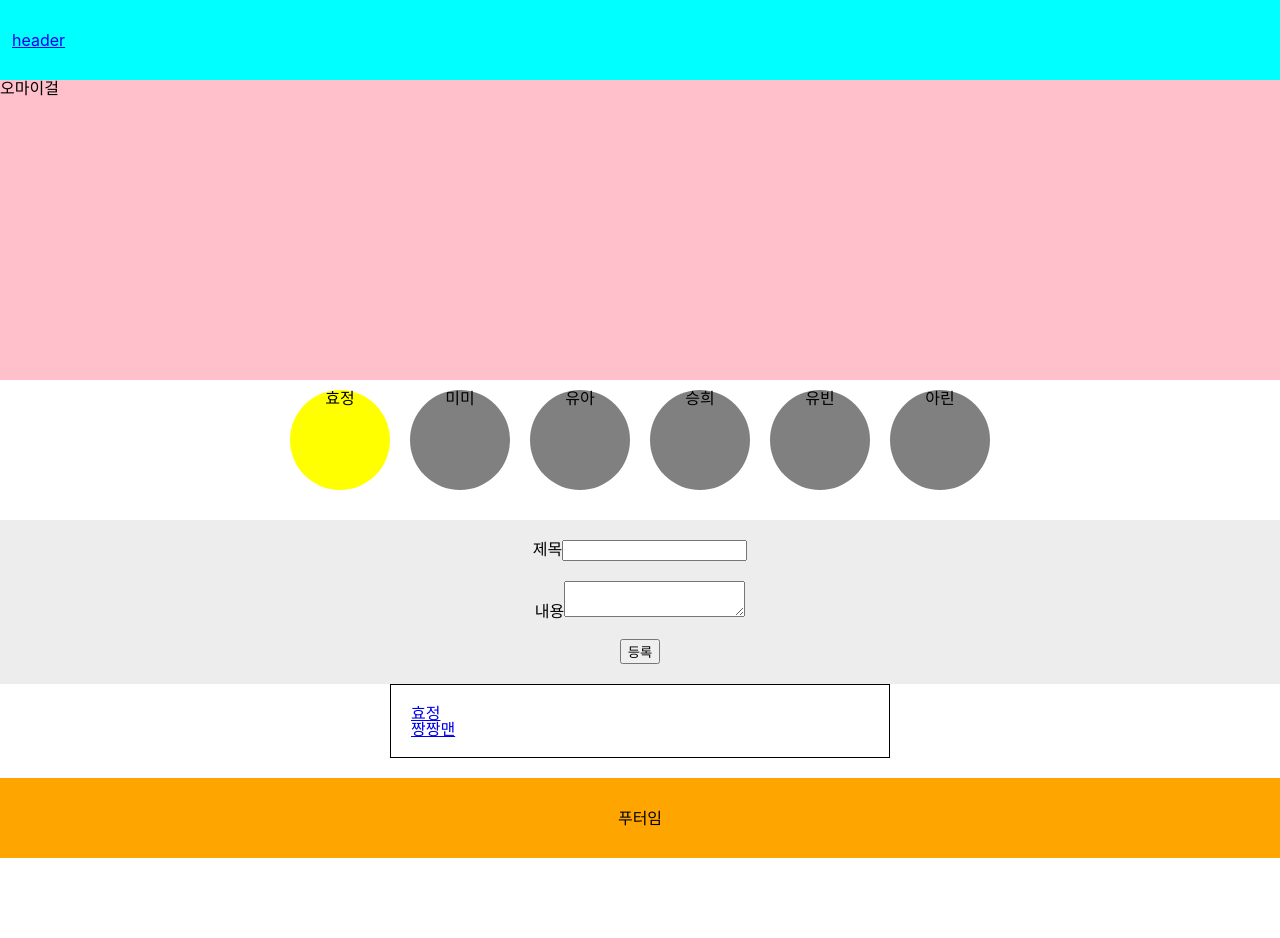
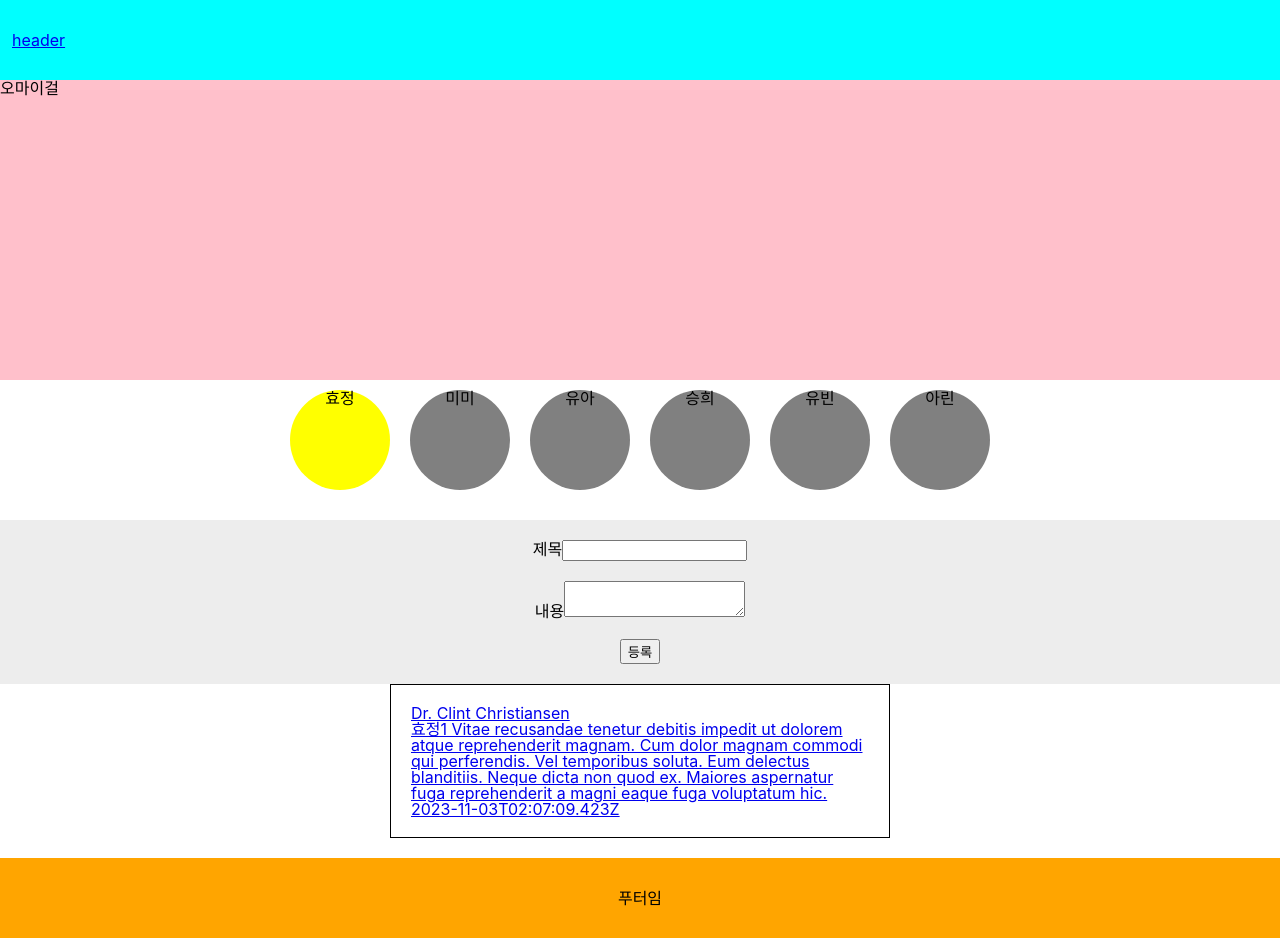
Before and after one commit to brownrice0916/fan-letter-site, a React (Create React App) app: page /fanletter/1 in a window 1280 px wide. Before the commit the page ends 858 px from the top, so only its background shows below. Built offline with nearby package versions, Linux system fonts and the light colour scheme.

Commit message:
change structure

```diff
--- a/src/pages/FanLetter/FanLetter.jsx
+++ b/src/pages/FanLetter/FanLetter.jsx
@@ -25,6 +25,7 @@ const FanLetter = ({
     setCurrentArtist(artists.find((item) => item.id === parseInt(params.id)));
     setSelectedMember((prev) => (prev ? prev : currentArtist.members[0]));
   }, [currentArtist, setSelectedMember, setCurrentArtist, params.id, artists]);
+
   const handleSubmit = (e) => {
     e.preventDefault();
 
@@ -34,27 +35,29 @@ const FanLetter = ({
     if (nickname === "" || content === "") {
       return;
     }
-    const addedLetters = { nickname, content, id: uuidv4(), date: new Date() };
-    const changedArtists = artists.map((artist) =>
-      artist.id === currentArtist.id
-        ? {
+
+    const changedArtists = artists.map((artist) => {
+      if (artist.id === currentArtist.id) {
+        return {
           ...artist,
-            members: artist.members.map((member) =>
-              member.id === selectedMember.id
-                ? {
-                    ...member,
-                    fanLetters: [...member.fanLetters, addedLetters],
+          fanLetters: [
+            ...artist.fanLetters,
+            {
+              id: uuidv4(),
+              nickname,
+              content,
+              writedTo: selectedMember.name,
+              createdAt: new Date(),
+            },
+          ],
+        };
+      } else {
+        return artist;
       }
-                : member
-            ),
-          }
-        : artist
-    );
+    });
+    console.log(changedArtists);
     setArtists(changedArtists);
-    setSelectedMember({
-      ...selectedMember,
-      fanLetters: [...selectedMember.fanLetters, addedLetters],
-    });
+
     e.target.nickname.value = "";
     e.target.content.value = "";
 
@@ -128,12 +131,14 @@ const FanLetter = ({
       </StyledForm>
       <StyledFanLetterWrap>
         {selectedMember &&
-          selectedMember.fanLetters.map((fanLetter) => (
+          currentArtist.fanLetters
+            .filter((fanLetter) => fanLetter.writedTo === selectedMember.name)
+            .map((fanLetter) => (
               <StyledFanLetterCard key={fanLetter.id}>
                 <Link to={`/fanletterDetail/${fanLetter.id}`}>
                   <h3>{fanLetter.nickname}</h3>
                   <p>{fanLetter.content}</p>
-                <p>{fanLetter.date.toLocaleString("ko-KR")}</p>
+                  <p>{fanLetter.createdAt.toLocaleString("ko-KR")}</p>
                 </Link>
               </StyledFanLetterCard>
             ))}
--- a/src/shared/artists.js
+++ b/src/shared/artists.js
@@ -8,49 +8,78 @@ export const datas = [
       {
         id: 1,
         name: "효정",
-        fanLetters: [
-          { id: uuidv4(), nickname: "효정", content: "짱짱맨", date: "" },
-        ],
       },
       {
         id: 2,
         name: "미미",
-        fanLetters: [
-          { id: uuidv4(), nickname: "미미가", content: "최고", date: "" },
-          { id: uuidv4(), nickname: "bye2", content: "byee", date: "" },
-        ],
       },
       {
         id: 3,
         name: "유아",
-        fanLetters: [
-          { id: uuidv4(), nickname: "유아", content: "사랑해", date: "" },
-          { id: uuidv4(), nickname: "bye3", content: "byee", date: "" },
-        ],
       },
       {
         id: 4,
         name: "승희",
-        fanLetters: [
-          { id: uuidv4(), nickname: "승희", content: "승승장구", date: "" },
-          { id: uuidv4(), nickname: "bye4", content: "byee", date: "" },
-        ],
       },
       {
         id: 5,
         name: "유빈",
-        fanLetters: [
-          { id: uuidv4(), nickname: "유빈", content: "원더걸스", date: "" },
-          { id: uuidv4(), nickname: "bye5", content: "byee", date: "" },
-        ],
       },
       {
         id: 6,
         name: "아린",
-        fanLetters: [
-          { id: uuidv4(), nickname: "아린", content: "아리니", date: "" },
-          { id: uuidv4(), nickname: "bye6", content: "hi2", date: "" },
-        ],
+      },
+    ],
+    fanLetters: [
+      {
+        createdAt: "2023-11-03T02:07:09.423Z",
+        nickname: "Dr. Clint Christiansen",
+        avatar:
+          "https://cloudflare-ipfs.com/ipfs/Qmd3W5DuhgHirLHGVixi6V76LhCkZUz6pnFt5AJBiyvHye/avatar/36.jpg",
+        content:
+          "효정1 Vitae recusandae tenetur debitis impedit ut dolorem atque reprehenderit magnam. Cum dolor magnam commodi qui perferendis. Vel temporibus soluta. Eum delectus blanditiis. Neque dicta non quod ex. Maiores aspernatur fuga reprehenderit a magni eaque fuga voluptatum hic.",
+        writedTo: "효정",
+        id: 1,
+      },
+      {
+        createdAt: "2023-11-02T23:13:18.491Z",
+        nickname: "Chad Graham",
+        avatar:
+          "https://cloudflare-ipfs.com/ipfs/Qmd3W5DuhgHirLHGVixi6V76LhCkZUz6pnFt5AJBiyvHye/avatar/298.jpg",
+        content:
+          "미미1 Ipsam aspernatur nostrum eos unde velit molestiae dolorem. Tenetur ullam nostrum pariatur. Et in eos. Harum commodi ipsa quaerat aspernatur quod dignissimos quae quidem sapiente.",
+        writedTo: "미미",
+        id: 2,
+      },
+      {
+        createdAt: "2023-11-02T11:25:37.026Z",
+        nickname: "Tommy Abshire",
+        avatar:
+          "https://cloudflare-ipfs.com/ipfs/Qmd3W5DuhgHirLHGVixi6V76LhCkZUz6pnFt5AJBiyvHye/avatar/646.jpg",
+        content:
+          "유아1 Itaque nihil quae neque itaque. Non a officiis ducimus nemo consectetur. Ducimus libero voluptatum consequuntur.",
+        writedTo: "유아",
+        id: 3,
+      },
+      {
+        createdAt: "2023-11-02T16:06:34.150Z",
+        nickname: "Max Mayert",
+        avatar:
+          "https://cloudflare-ipfs.com/ipfs/Qmd3W5DuhgHirLHGVixi6V76LhCkZUz6pnFt5AJBiyvHye/avatar/37.jpg",
+        content:
+          "승희1 Sint qui eligendi repudiandae placeat maiores repudiandae assumenda repudiandae. Distinctio commodi iste. Qui architecto iusto.",
+        writedTo: "승희",
+        id: 4,
+      },
+      {
+        createdAt: "2023-11-03T05:40:17.575Z",
+        nickname: "Olga Christiansen",
+        avatar:
+          "https://cloudflare-ipfs.com/ipfs/Qmd3W5DuhgHirLHGVixi6V76LhCkZUz6pnFt5AJBiyvHye/avatar/720.jpg",
+        content:
+          "미미2 Molestiae saepe reiciendis saepe natus quo occaecati. Vel vero illum quo. Ducimus maiores porro optio illum officia nam. Cum possimus aut consequatur eaque libero ad nihil pariatur officiis.",
+        writedTo: "미미",
+        id: 5,
       },
     ],
   },
@@ -61,56 +90,74 @@ export const datas = [
       {
         id: 1,
         name: "민지",
-        fanLetters: [
-          { id: uuidv4(), nickname: "민지", content: "짱짱", date: "" },
-          { id: uuidv4(), nickname: "bye6", content: "hi2", date: "" },
-        ],
       },
       {
         id: 2,
         name: "하니",
-        fanLetters: [
-          { id: uuidv4(), nickname: "하니", content: "달려라", date: "" },
-          { id: uuidv4(), nickname: "bye6", content: "hi2", date: "" },
-        ],
       },
       {
         id: 3,
         name: "다니엘",
-        fanLetters: [
-          { id: uuidv4(), nickname: "다니엘", content: "래드클리프", date: "" },
-          { id: uuidv4(), nickname: "bye6", content: "hi2", date: "" },
-        ],
       },
       {
         id: 4,
         name: "해린",
-        fanLetters: [
-          { id: uuidv4(), nickname: "해린", content: "해리니", date: "" },
-          { id: uuidv4(), nickname: "bye6", content: "hi2", date: "" },
-        ],
       },
       {
         id: 5,
         name: "혜인",
-        fanLetters: [
-          { id: uuidv4(), nickname: "혜인", content: "혜인사", date: "" },
-          { id: uuidv4(), nickname: "bye6", content: "hi2", date: "" },
-        ],
       },
     ],
-  },
-  {
-    id: 3,
-    name: "아이유",
-    members: [
+    fanLetters: [
       {
+        createdAt: "2023-11-03T02:07:09.423Z",
+        nickname: "Dr. Clint Christiansen",
+        avatar:
+          "https://cloudflare-ipfs.com/ipfs/Qmd3W5DuhgHirLHGVixi6V76LhCkZUz6pnFt5AJBiyvHye/avatar/36.jpg",
+        content:
+          "민지1 Vitae recusandae tenetur debitis impedit ut dolorem atque reprehenderit magnam. Cum dolor magnam commodi qui perferendis. Vel temporibus soluta. Eum delectus blanditiis. Neque dicta non quod ex. Maiores aspernatur fuga reprehenderit a magni eaque fuga voluptatum hic.",
+        writedTo: "민지",
         id: 1,
-        name: "아이유",
-        fanLetters: [
-          { id: uuidv4(), nickname: "아이유", content: "징쨩", date: "" },
-          { id: uuidv4(), nickname: "bye6", content: "hi2", date: "" },
-        ],
+      },
+      {
+        createdAt: "2023-11-02T23:13:18.491Z",
+        nickname: "Chad Graham",
+        avatar:
+          "https://cloudflare-ipfs.com/ipfs/Qmd3W5DuhgHirLHGVixi6V76LhCkZUz6pnFt5AJBiyvHye/avatar/298.jpg",
+        content:
+          "하니1 Ipsam aspernatur nostrum eos unde velit molestiae dolorem. Tenetur ullam nostrum pariatur. Et in eos. Harum commodi ipsa quaerat aspernatur quod dignissimos quae quidem sapiente.",
+        writedTo: "하니",
+        id: 2,
+      },
+      {
+        createdAt: "2023-11-02T11:25:37.026Z",
+        nickname: "Tommy Abshire",
+        avatar:
+          "https://cloudflare-ipfs.com/ipfs/Qmd3W5DuhgHirLHGVixi6V76LhCkZUz6pnFt5AJBiyvHye/avatar/646.jpg",
+        content:
+          "다니엘1 Itaque nihil quae neque itaque. Non a officiis ducimus nemo consectetur. Ducimus libero voluptatum consequuntur.",
+        writedTo: "다니엘",
+        id: 3,
+      },
+      {
+        createdAt: "2023-11-02T16:06:34.150Z",
+        nickname: "Max Mayert",
+        avatar:
+          "https://cloudflare-ipfs.com/ipfs/Qmd3W5DuhgHirLHGVixi6V76LhCkZUz6pnFt5AJBiyvHye/avatar/37.jpg",
+        content:
+          "해린1 Sint qui eligendi repudiandae placeat maiores repudiandae assumenda repudiandae. Distinctio commodi iste. Qui architecto iusto.",
+        writedTo: "해린",
+        id: 4,
+      },
+      {
+        createdAt: "2023-11-03T05:40:17.575Z",
+        nickname: "Olga Christiansen",
+        avatar:
+          "https://cloudflare-ipfs.com/ipfs/Qmd3W5DuhgHirLHGVixi6V76LhCkZUz6pnFt5AJBiyvHye/avatar/720.jpg",
+        content:
+          "혜인2 Molestiae saepe reiciendis saepe natus quo occaecati. Vel vero illum quo. Ducimus maiores porro optio illum officia nam. Cum possimus aut consequatur eaque libero ad nihil pariatur officiis.",
+        writedTo: "혜인",
+        id: 5,
       },
     ],
   },
```
Also changed, not shown: src/pages/FanLetterDetail.jsx (+21 -30 lines). Lines whose indentation alone changed are shown as unchanged.
